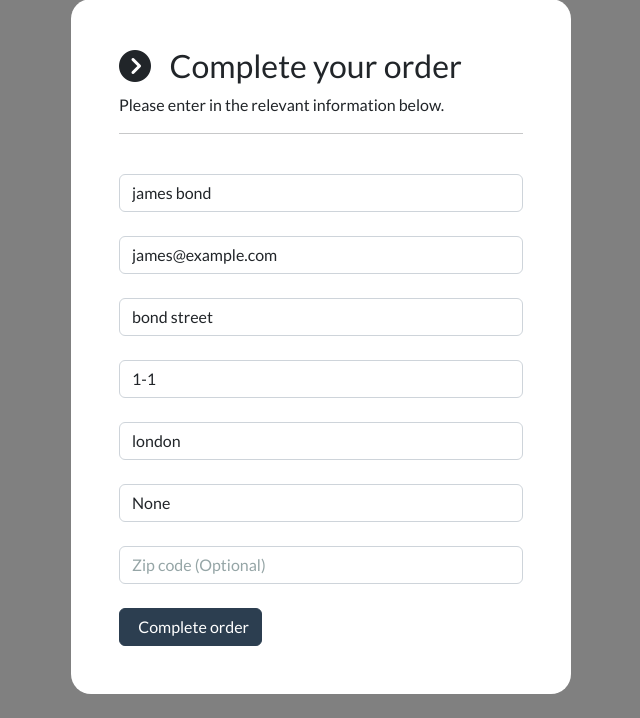
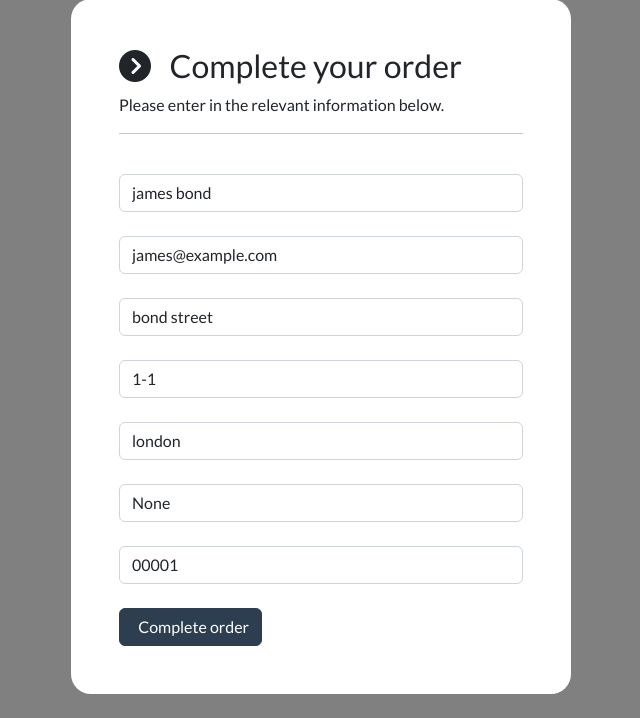
Before and after one commit to liberbell/dj11, a Django app: template ecommerce/payment/templates/payment/checkout.html in a window 1280 px wide. Shown: the part 97-815 px from the top of the page, without its empty margins (319-959 px from the left). Run offline with Django 5.2, Linux system fonts and the light colour scheme; the template is opened without the code that fills it: values that come from a table or form of the project are taken from there, others are empty; data comes from the database, SQL or seed files in the repository; some libraries are stand-ins or nearby versions.

Commit message:
checkout2

```diff
--- a/ecommerce/payment/templates/payment/checkout.html
+++ b/ecommerce/payment/templates/payment/checkout.html
@@ -48,7 +48,7 @@
                 <br>
 
                 <div class="form-field">
-                    <input class="form-control" id="zipcode" type="text" placeholder="Zip code (Optional)" autocomplete="off" value="">
+                    <input class="form-control" id="zipcode" type="text" placeholder="Zip code (Optional)" autocomplete="off" value="{{ shipping.zipcode }}">
                 </div>
             </div>
             <br>
```
